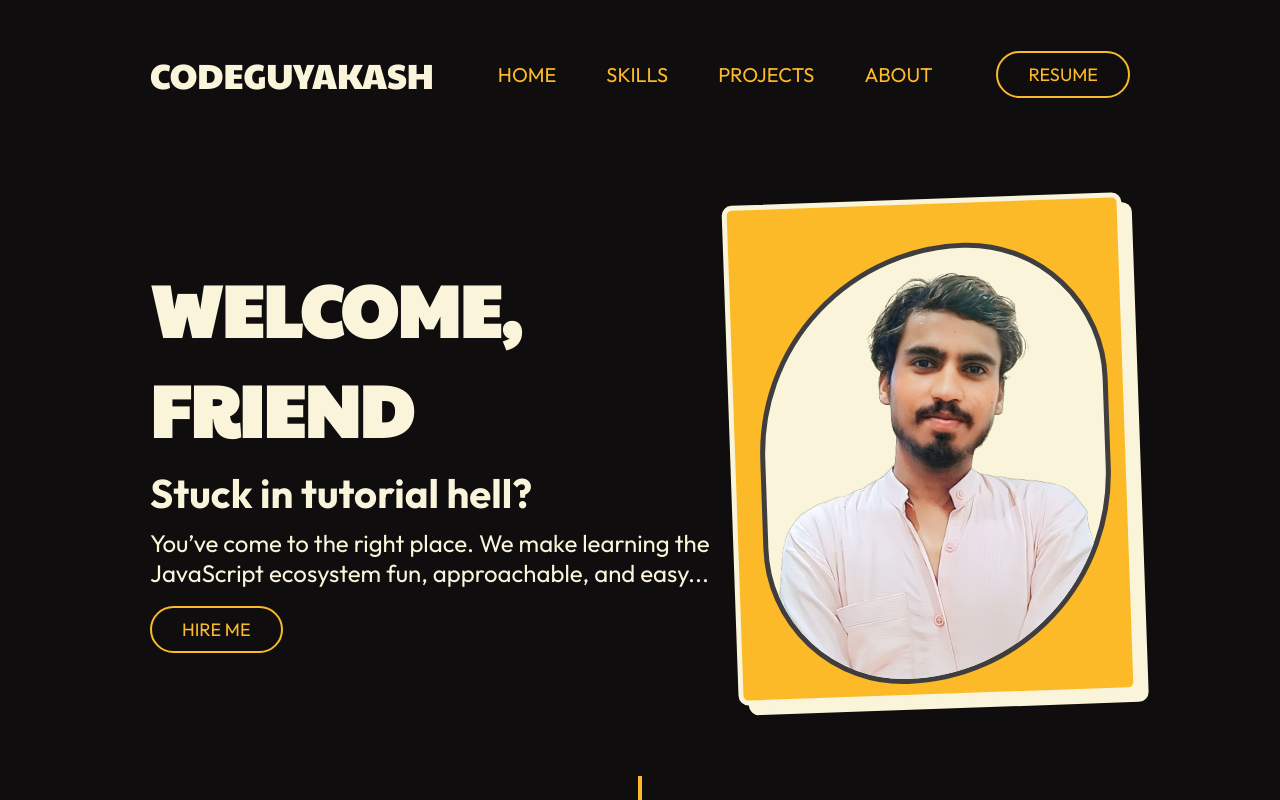
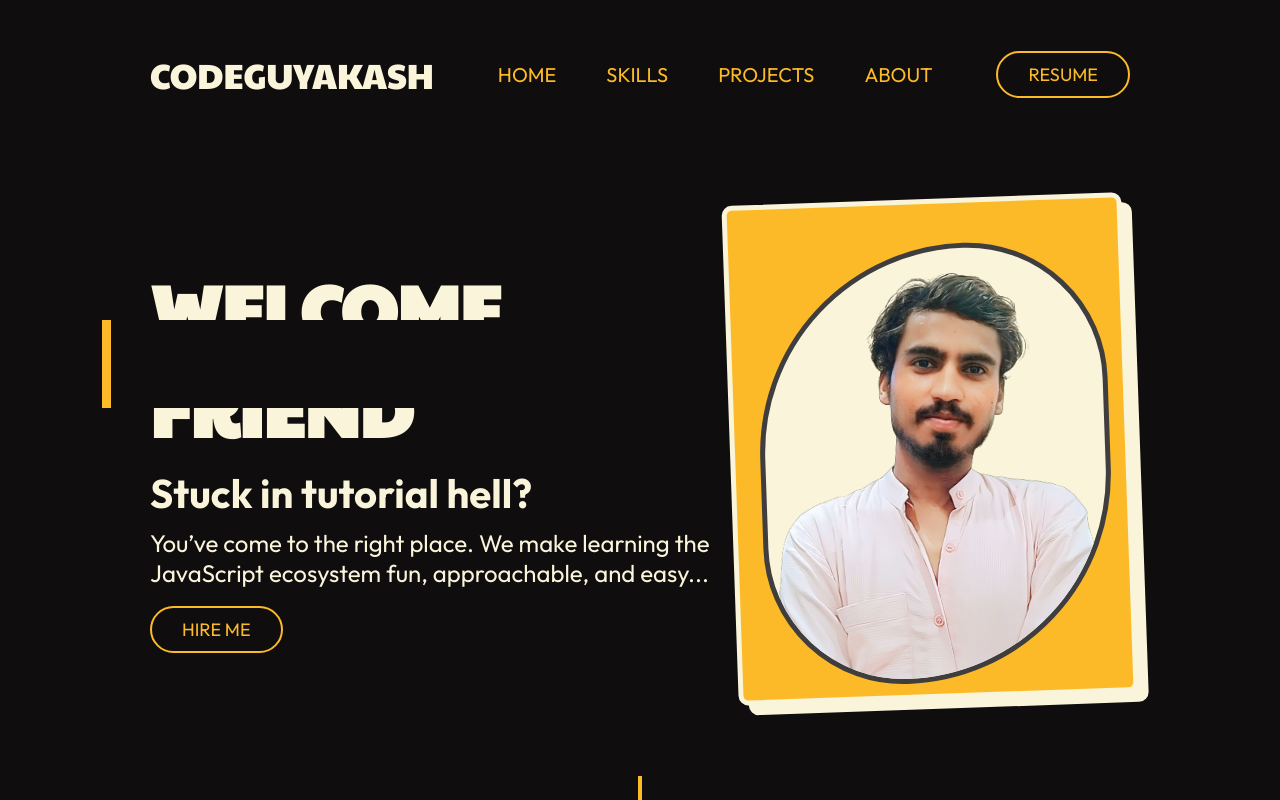
Before and after one commit to codeguyakash/codeguyakash.in, a React (Create React App) app: page / in a window 1280 px wide. Shown: the top 800 px of the page. Built offline with nearby package versions, Linux system fonts and the light colour scheme; no server answers.

Commit message:
add typingeffect

```diff
--- a/src/components/Hero.css
+++ b/src/components/Hero.css
@@ -70,6 +70,9 @@
     margin-top: 10px;
     flex-direction: column;
   }
+  .welcome::after,.welcome::before{
+    display: none;
+  }
 }
 
 @media only screen and (max-width: 600px) {
@@ -98,4 +101,40 @@
     top: 40px;
     left: 25px;
   }
+  .welcome::after,.welcome::before{
+    display: none;
+  }
 }
+
+/* animation typing and blinking */
+.welcome::before,
+.welcome::after {
+  content: "";
+  position: absolute;
+  top: 40%;
+  right: 0;
+  bottom: 0;
+  left: 8%;
+}
+.welcome::before {
+  background-color: #0f0d0e;
+  /* width: 0.125em; */
+  height: 5.5rem;
+  animation: typewriter 3s steps(15) forwards;
+}
+.welcome::after {
+  width: 0.125em;
+  height: 5.5rem;
+  background-color: #fcba28;
+  animation: typewriter 3s steps(15) forwards, blink 750ms steps(24) infinite;
+}
+@keyframes typewriter {
+  to {
+    left: 51%;
+  }
+}
+@keyframes blink {
+  to {
+    background: transparent;
+  }
+}
--- a/src/components/Hero.js
+++ b/src/components/Hero.js
@@ -7,7 +7,7 @@ const Hero = () => {
     <>
       <section id='hero-section'>
         <div id='hero-content'>
-          <h1>WELCOME, FRIEND</h1>
+          <h1 className='welcome'>WELCOME, FRIEND</h1>
           <h2>Stuck in tutorial hell?</h2>
           <div>
             <p>You’ve come to the right place. We make learning the JavaScript ecosystem fun, approachable, and easy...</p>
--- a/src/components/ProjectCard.css
+++ b/src/components/ProjectCard.css
@@ -3,9 +3,10 @@
   height: 320px;
   border-radius: 10px;
   box-shadow: 10px 10px 0 #8e8d88;
-  transition: 0.5s;
+  transition: 0;
   border: 5px solid #f9f4da;
-}
+  transform: translateY(3rem);
+
   .cards:hover {
     scale: 1.02;
     transition: 0.5s;
@@ -27,3 +28,4 @@
     margin-top: 5px;
     color: #0f0d0e;
   }
+}
```
Lines whose indentation alone changed are shown as unchanged.
